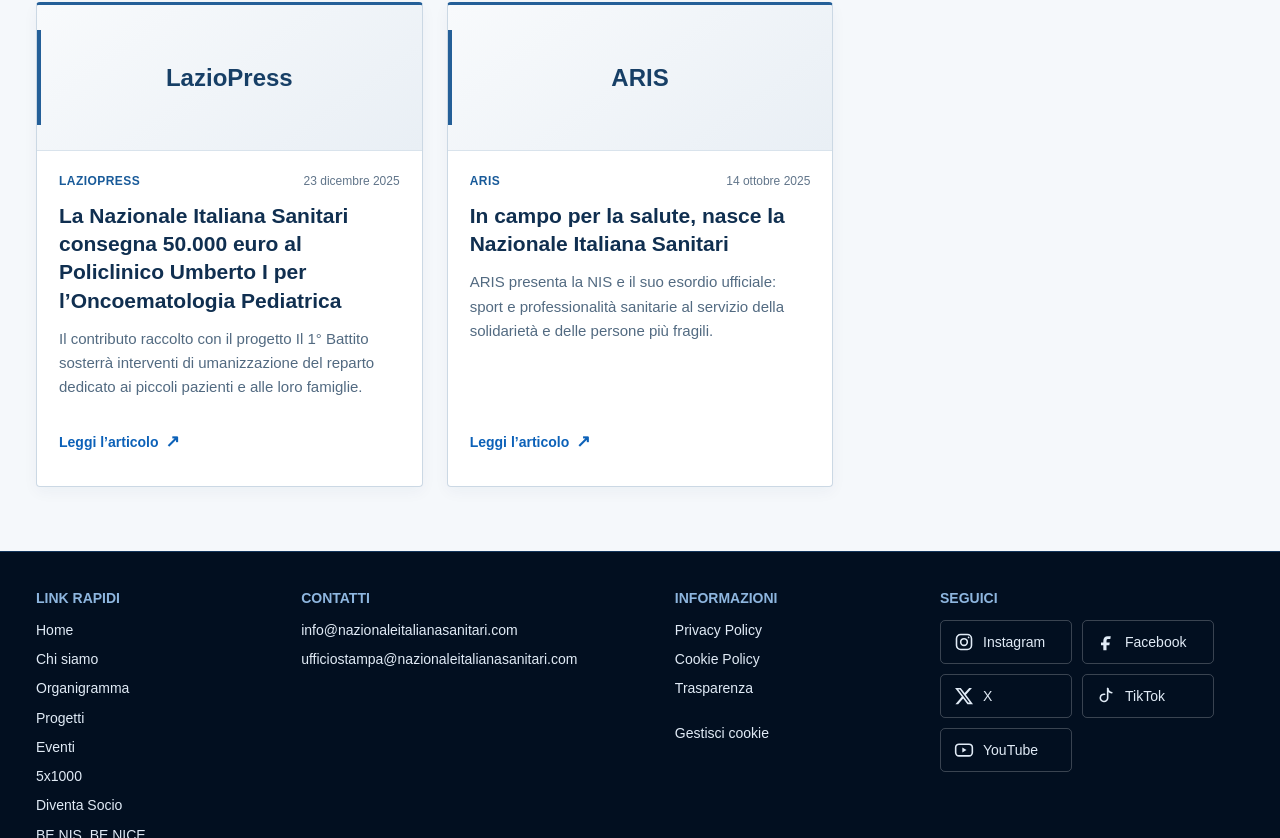
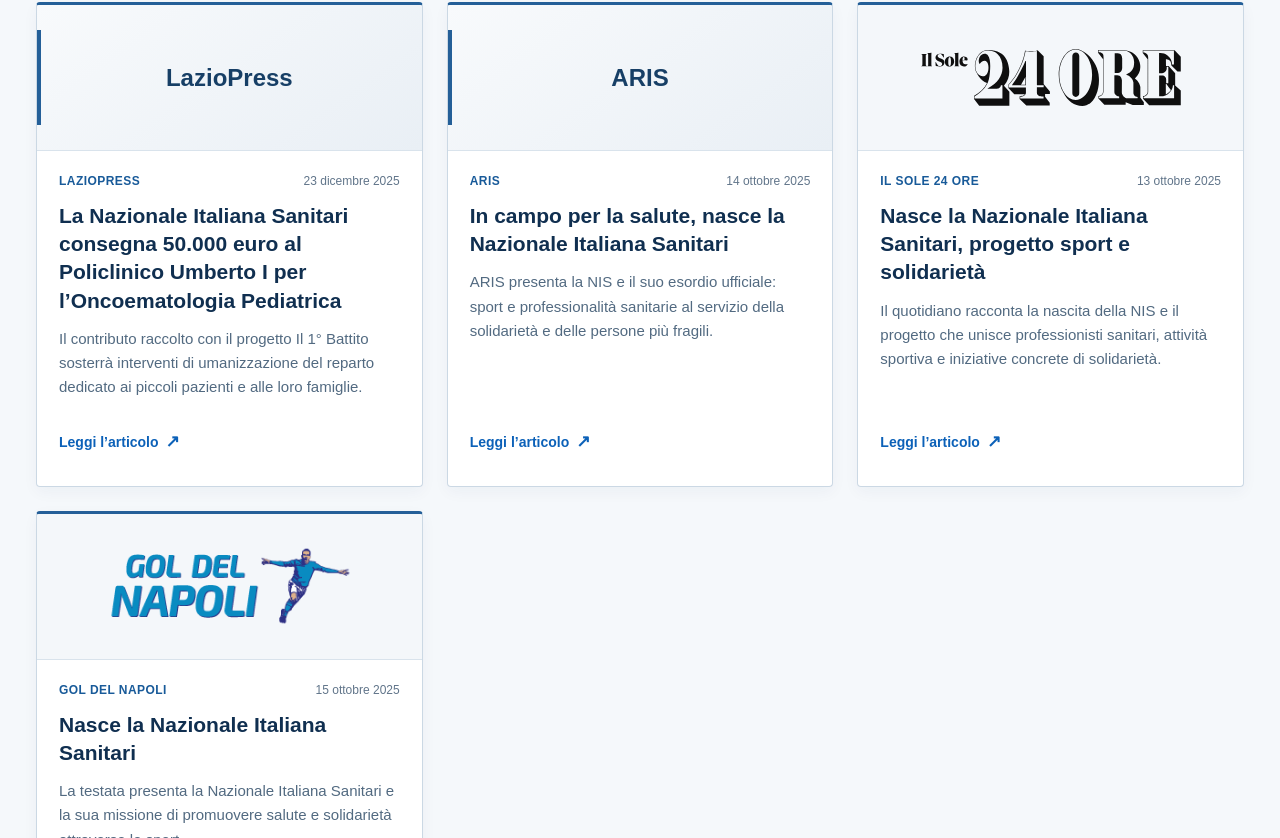
Before and after one commit to arciero10/nis-website, a Next.js app: page /news in a window 1280 px wide. Shown: the part 1842-2680 px from the top of the page. Built offline with nearby package versions, Linux system fonts and the light colour scheme.

Commit message:
Aggiunge nuove fonti alla rassegna stampa NIS

```diff
--- a/components/NewsArchive.tsx
+++ b/components/NewsArchive.tsx
@@ -12,7 +12,7 @@
   return <article className={`press-card${featured?" press-card-featured":""}`}>
     <div className={`press-card-source${article.sourceLogo?"":" press-card-source-fallback"}`}>
       {article.sourceLogo
-        ?<Image src={article.sourceLogo} alt={`Logo ${article.sourceName}`} width={260} height={90} sizes="(max-width: 720px) 55vw, 220px"/>
+        ?<span className="press-card-source-logo"><Image src={article.sourceLogo} alt={`Logo ${article.sourceName}`} fill sizes="(max-width: 720px) 55vw, 260px"/></span>
         :<span>{article.sourceName}</span>}
     </div>
     <div className="press-card-content">
--- a/data/news.ts
+++ b/data/news.ts
@@ -98,4 +98,24 @@
     excerpt:"ARIS presenta la NIS e il suo esordio ufficiale: sport e professionalità sanitarie al servizio della solidarietà e delle persone più fragili.",
     url:"https://www.arisassociazione.it/news/news/in-campo-per-la-salute-nasce-la-nazionale-italiana-sanitari",
   },
+  {
+    id:"sole24ore-nascita-nis",
+    title:"Nasce la Nazionale Italiana Sanitari, progetto sport e solidarietà",
+    sourceName:"Il Sole 24 Ore",
+    sourceLogo:"/loghi-testate/il-sole-24-ore.svg",
+    date:"2025-10-13",
+    category:"Rassegna stampa",
+    excerpt:"Il quotidiano racconta la nascita della NIS e il progetto che unisce professionisti sanitari, attività sportiva e iniziative concrete di solidarietà.",
+    url:"https://www.ilsole24ore.com/art/nasce-nazionale-italiana-sanitari-progetto-sport-e-solidarieta-AHSWtI9C",
+  },
+  {
+    id:"gol-del-napoli-nascita-nis",
+    title:"Nasce la Nazionale Italiana Sanitari",
+    sourceName:"Gol del Napoli",
+    sourceLogo:"/loghi-testate/gol-del-napoli.png",
+    date:"2025-10-15",
+    category:"Rassegna stampa",
+    excerpt:"La testata presenta la Nazionale Italiana Sanitari e la sua missione di promuovere salute e solidarietà attraverso lo sport.",
+    url:"https://www.goldelnapoli.it/nasce-la-nazionale-italiana-sanitari/",
+  },
 ];
```
Also changed, not shown: app/globals.css, public/loghi-testate/gol-del-napoli.png (added), public/loghi-testate/il-sole-24-ore.svg (added).
